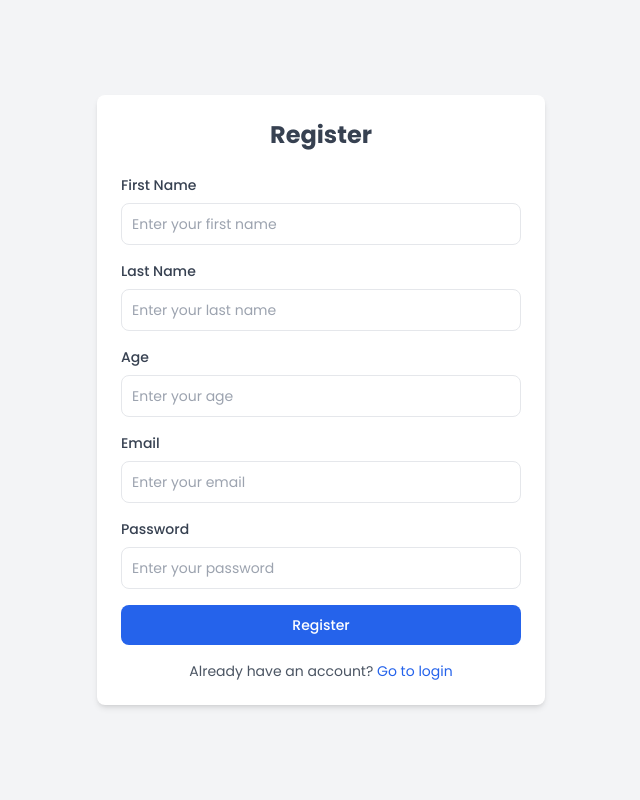
After one commit to Abderrahmanlahmidi/Freelance-Edge, a PHP site: page /register in a window 1280 px wide. The commit adds this page. Shown: the whole page, without its empty margins (319-959 px from the left). Run offline with PHP 8.4, Linux system fonts and the light colour scheme; some libraries are stand-ins or nearby versions.

Commit message:
create the authentication frontend:validation and backend:logic

```diff
--- /dev/null
+++ b/App/Controllers/userController.php
@@ -0,0 +1,76 @@
+<?php
+
+require_once basePath("App/Models/Utilisateur.php");
+session_start();
+
+
+class UserController
+{
+    private $userModel;
+
+    public function __construct()
+    {
+        $this->userModel = new Utilisateur();
+    }
+
+    public function homeController()
+    {
+        require_once basePath("App/Views/homeView.php");
+    }
+
+    public function registerUserController()
+    {
+
+        if ($_SERVER['REQUEST_METHOD'] == 'POST') {
+
+            $first_name = $_POST['first_name'];
+            $last_name = $_POST['last_name'];
+            $age = $_POST['age'];
+            $email = $_POST['email'];
+            $password = $_POST['password'];
+
+            $this->userModel->register($first_name, $last_name, $age, $email, $password);
+            header('Location:/login');
+            exit;
+
+        }
+        require_once basePath("App/Views/authView/registerView.php");
+    }
+
+    public function connectionUserController()
+    {
+
+        if ($_SERVER['REQUEST_METHOD'] == 'POST') {
+
+            $email = $_POST['email'];
+            $password = $_POST['password'];
+
+            $user = $this->userModel->connecter($email);
+
+            if ($user !== null) {
+                $emailUser = $user->email;
+                $passwordUser = $user->password;
+
+                if ($email == $emailUser && password_verify($password, $passwordUser)) {
+
+                    $_SESSION["email"] = $emailUser;
+                    $_SESSION["password"] = $passwordUser;
+                    $_SESSION["firstName"] = $user->first_name;
+                    $_SESSION["lastName"] = $user->last_name;
+                    header('Location:/');
+                    exit;
+                }
+            }
+
+        }
+        require_once basePath("App/Views/authView/connectionView.php");
+    }
+
+    public function logoutUserController()
+    {
+        session_destroy();
+        header('Location:/login');
+        exit;
+    }
+
+}
--- a/App/Database/DatabaseConnection.php
+++ b/App/Database/DatabaseConnection.php
@@ -10,7 +10,7 @@ class DatabaseConnection{
         $username = "postgres";
         $dbname = "freelanceedgedb";
         $host = "localhost";
-        $password = "4321";
+        $password = "123123321321@instance";
         $port = 5432;
 
         $dsn = "pgsql:host=$host;port=$port;dbname=$dbname";
@@ -32,6 +32,4 @@ class DatabaseConnection{
         return self::$instance->pdo;
     }
 
-
-
 }
--- a/App/Models/Utilisateur.php
+++ b/App/Models/Utilisateur.php
@@ -1,16 +1,20 @@
 <?php
+
+require_once basePath('App/Database/DatabaseConnection.php');
 
 class Utilisateur {
 
     private int $id = 0;
     private string $fullName ="";
+    private string $email ="";
+    private string $password ="";
     private Role $role ;
     private string $photo ="";
     private Project $project ;
     private string $bio ="" ;
     private array $competence = [];
     private string $portfolio ="";
-    private int $tauxhoraire =0 ;
+    private int $tauxhoraire = 0 ;
 
 
 
@@ -89,9 +93,27 @@ class Utilisateur {
         $this->tauxhoraire = $tauxhoraire;
     }
 
+    public function register($first_name, $last_name, $age, $email, $password): void
+    {
+        $hashedPassword = password_hash($password, PASSWORD_DEFAULT);
+        $query = 'INSERT INTO "users" (first_name, last_name, age, email, password) VALUES (:first_name, :last_name, :age, :email, :password)';
+        $stmt = DatabaseConnection::getInstance()->prepare($query);
+        $stmt->bindParam(':first_name', $first_name);
+        $stmt->bindParam(':last_name', $last_name);
+        $stmt->bindParam(':age', $age);
+        $stmt->bindParam(':email', $email);
+        $stmt->bindParam(':password', $hashedPassword);
+        $stmt->execute();
+    }
 
-
-
-
+    public function connecter($email)
+    {
+        $query = 'SELECT * FROM "users" WHERE email = :email';
+        $stmt = DatabaseConnection::getInstance()->prepare($query);
+        $stmt->bindParam(':email', $email, PDO::PARAM_STR);
+        $stmt->execute();
+        $user = $stmt->fetch(PDO::FETCH_OBJ);
+        return $user ?: null;
+    }
 
 }
--- a/App/Routes/router.php
+++ b/App/Routes/router.php
@@ -4,27 +4,30 @@ class Router
 {
     protected $routes = [];
 
-    public function routerMethod($method, $uri, $controller)
+    public function routerMethod($method, $uri, $controller, $methodName)
     {
-        $this->routes[$method][$uri] = $controller;
+        $this->routes[$method][$uri] = ['controller' => $controller, 'method' => $methodName];
     }
 
-    public function get($uri, $controller)
+    public function get($uri, $controller, $methodName)
     {
-        $this->routerMethod("GET", $uri, $controller);
+        $this->routerMethod("GET", $uri, $controller, $methodName);
     }
 
-    public function post($uri, $controller)
+    public function post($uri, $controller, $methodName)
     {
-        $this->routerMethod("POST", $uri, $controller);
+        $this->routerMethod("POST", $uri, $controller, $methodName);
     }
 
     public function route($uri, $method)
     {
-        if ($callback = $this->routes[$method][$uri]) {
-            require basePath($callback);
+        if (isset($this->routes[$method][$uri])) {
+            $controllerName = $this -> routes[$method][$uri]['controller'];
+            $method = $this -> routes[$method][$uri]['method'];
+            require basePathController($controllerName);
+            $controller = new $controllerName();
+            $controller->$method();
         } else {
-            http_response_code(404);
             require basePath('App/Error/Error.php');
             exit;
         }
--- a/App/Routes/routes.php
+++ b/App/Routes/routes.php
@@ -1,3 +1,11 @@
 <?php
 
-$router -> get('/', 'App/Controllers/testController.php');
+// GET METHODS
+$router -> get('/', 'userController', 'homeController');
+$router->get('/register', 'userController', 'registerUserController');
+$router -> get('/login', 'userController', 'connectionUserController');
+$router -> get('/logout', 'userController', 'logoutUserController');
+
+// POST METHODS
+$router->post('/register', 'userController', 'registerUserController');
+$router -> post('/login', 'userController', 'connectionUserController');
--- /dev/null
+++ b/App/Views/authView/registerView.php
@@ -0,0 +1,54 @@
+<?php
+?>
+<!DOCTYPE html>
+<html lang="en">
+<head>
+    <meta charset="UTF-8">
+    <meta name="viewport" content="width=device-width, initial-scale=1.0">
+    <link rel="stylesheet" href="./Style/style.css">
+    <script src="./JS/script.js"></script>
+    <script src="https://cdn.tailwindcss.com"></script>
+    <title>Register</title>
+</head>
+<body class="flex items-center justify-center min-h-screen bg-gray-100">
+<div class="w-full max-w-md bg-white p-6 rounded-lg shadow-md">
+    <h2 class="text-2xl font-bold text-center text-gray-700 mb-6">Register</h2>
+
+    <form class="space-y-4" method="POST">
+        <!-- First Name -->
+        <div>
+            <label for="firstname" class="block mb-2 text-sm font-medium text-gray-700">First Name</label>
+            <input type="text" id="firstname" name="first_name" placeholder="Enter your first name" class="border text-sm rounded-lg block w-full p-2.5 focus:ring-blue-500 focus:border-blue-500">
+        </div>
+
+        <!-- Last Name -->
+        <div>
+            <label for="lastname" class="block mb-2 text-sm font-medium text-gray-700">Last Name</label>
+            <input type="text" id="lastname" name="last_name" placeholder="Enter your last name" class="border text-sm rounded-lg block w-full p-2.5 focus:ring-blue-500 focus:border-blue-500">
+        </div>
+
+        <!-- Age -->
+        <div>
+            <label for="age" class="block mb-2 text-sm font-medium text-gray-700">Age</label>
+            <input type="number" id="age" name="age" placeholder="Enter your age" class="border text-sm rounded-lg block w-full p-2.5 focus:ring-blue-500 focus:border-blue-500">
+        </div>
+
+        <!-- Email -->
+        <div>
+            <label for="email" class="block mb-2 text-sm font-medium text-gray-700">Email</label>
+            <input type="email" id="email" name="email" placeholder="Enter your email" class="border text-sm rounded-lg block w-full p-2.5 focus:ring-blue-500 focus:border-blue-500">
+        </div>
+
+        <!-- Password -->
+        <div>
+            <label for="password" class="block mb-2 text-sm font-medium text-gray-700">Password</label>
+            <input type="password" id="password" name="password" placeholder="Enter your password" class="border text-sm rounded-lg block w-full p-2.5 focus:ring-blue-500 focus:border-blue-500">
+        </div>
+
+        <!-- Submit Button -->
+        <button type="submit" class="w-full text-white bg-blue-600 hover:bg-blue-700 focus:ring-4 focus:outline-none focus:ring-blue-300 font-medium rounded-lg text-sm px-5 py-2.5 text-center">Register</button>
+    </form>
+    <p class="text-sm text-gray-600 text-center mt-4">Already have an account? <a href="/login" class="text-blue-600 hover:underline">Go to login</a></p>
+</div>
+</body>
+</html>
--- a/App/Views/testView.php
+++ /dev/null
@@ -1,2 +0,0 @@
-<?php
-print_r($tests);
--- /dev/null
+++ b/Public/Js/script.js
@@ -0,0 +1,117 @@
+// Register
+document.addEventListener("DOMContentLoaded", function () {
+    const form = document.querySelector("form");
+
+    form.addEventListener("submit", function (event) {
+        let isValid = true;
+
+
+        const firstName = document.getElementById("firstname");
+        const lastName = document.getElementById("lastname");
+        const age = document.getElementById("age");
+        const email = document.getElementById("email");
+        const password = document.getElementById("password");
+
+
+        document.querySelectorAll(".error").forEach(el => el.remove());
+
+
+        [firstName, lastName, age, email, password].forEach(input => {
+            input.classList.remove("border-green-500", "border-red-500");
+        });
+
+
+        if (!/^[a-zA-Z]{2,}$/.test(firstName.value.trim())) {
+            showError(firstName, "First name must be at least 2 letters long and contain only letters.");
+            isValid = false;
+        } else {
+            firstName.classList.add("border-green-500");
+        }
+
+
+        if (!/^[a-zA-Z]{2,}$/.test(lastName.value.trim())) {
+            showError(lastName, "Last name must be at least 2 letters long and contain only letters.");
+            isValid = false;
+        } else {
+            lastName.classList.add("border-green-500");
+        }
+
+
+        const ageValue = parseInt(age.value, 10);
+        if (isNaN(ageValue) || ageValue < 18 || ageValue > 99) {
+            showError(age, "Age must be a number between 18 and 99.");
+            isValid = false;
+        } else {
+            age.classList.add("border-green-500");
+        }
+
+
+        if (!/^\S+@\S+\.\S+$/.test(email.value.trim())) {
+            showError(email, "Enter a valid email address.");
+            isValid = false;
+        } else {
+            email.classList.add("border-green-500");
+        }
+
+
+        if (!/^(?=.*[A-Za-z])(?=.*\d)[A-Za-z\d]{8,}$/.test(password.value.trim())) {
+            showError(password, "Password must be at least 8 characters long and contain at least one letter and one number.");
+            isValid = false;
+        } else {
+            password.classList.add("border-green-500");
+        }
+
+        if (!isValid) {
+            event.preventDefault();
+        }
+    });
+
+    function showError(input, message) {
+        const errorElement = document.createElement("p");
+        errorElement.classList.add("error", "text-red-500", "text-sm", "mt-1");
+        errorElement.innerText = message;
+        input.parentElement.appendChild(errorElement);
+        input.classList.add("border-red-500");
+    }
+});
+
+// Login
+document.addEventListener("DOMContentLoaded", function () {
+    const form = document.querySelector("form");
+
+    form.addEventListener("submit", function (event) {
+        let isValid = true;
+        const email = document.getElementById("email");
+        const password = document.getElementById("password");
+
+        document.querySelectorAll(".error").forEach(el => el.remove());
+
+        [email, password].forEach(input => {
+            input.classList.remove("border-green-500", "border-red-500");
+        });
+
+        if (!/^\S+@\S+\.\S+$/.test(email.value.trim())) {
+            showError(email, "Enter a valid email address.");
+            isValid = false;
+        } else {
+            email.classList.add("border-green-500");
+        }
+
+        if (password.value.trim().length < 8) {
+            showError(password, "Password must be at least 8 characters long.");
+            isValid = false;
+        } else {
+            password.classList.add("border-green-500");
+        }
+
+        if (!isValid) event.preventDefault();
+    });
+
+    function showError(input, message) {
+        const errorElement = document.createElement("p");
+        errorElement.classList.add("error", "text-red-500", "text-sm", "mt-1");
+        errorElement.innerText = message;
+        input.parentElement.appendChild(errorElement);
+        input.classList.add("border-red-500");
+    }
+});
--- /dev/null
+++ b/Public/Style/style.css
@@ -0,0 +1,8 @@
+@import url('https://fonts.googleapis.com/css?family=Poppins:100,100italic,200,200italic,300,300italic,regular,italic,500,500italic,600,600italic,700,700italic,800,800italic,900,900italic');
+
+body{
+    margin: 0px;
+    padding: 0px;
+    box-sizing: border-box;
+    font-family: 'poppins', sans-serif;
+}
--- a/Public/index.php
+++ b/Public/index.php
@@ -1,6 +1,5 @@
 <?php
 require "../helpers.php";
-
 
 require basePath('App/Routes/router.php');
 
--- a/helpers.php
+++ b/helpers.php
@@ -4,3 +4,8 @@ function basePath($path = '')
 {
   return __DIR__ . '/' . $path;
 }
+
+function basePathController($path = '')
+{
+  return __DIR__ . '/App/Controllers/' . $path . ".php";
+}
```
Also changed, not shown: App/Controllers/testController.php (deleted, +0 -28 lines), App/Models/Test.php (deleted, +0 -13 lines), App/Sql/Schema.sql (added, +67 -0 lines), App/Views/authView/connectionView.php (added, +33 -0 lines), App/Views/homeView.php (added, +10 -0 lines), App/db/Schema.sql (deleted, +0 -16 lines), Public/style.css (deleted, +0 -99 lines), 1 other file.
